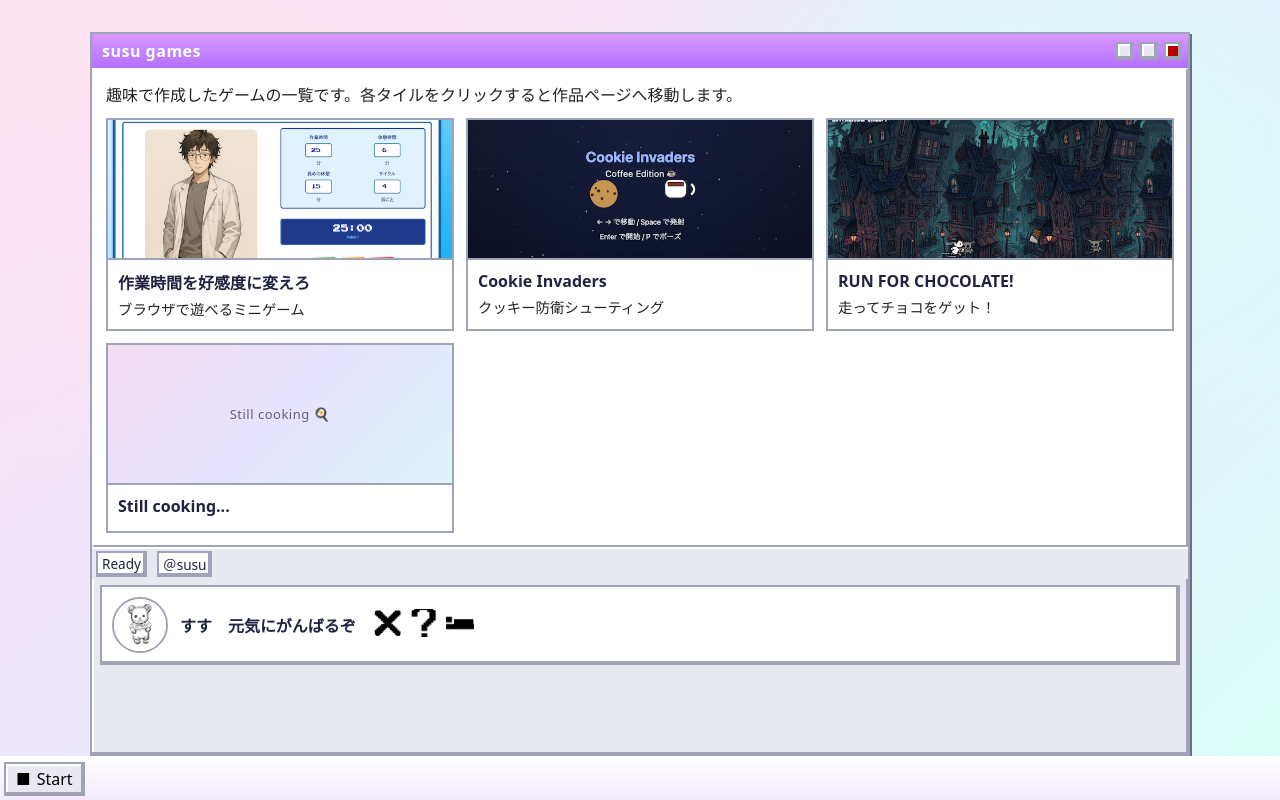
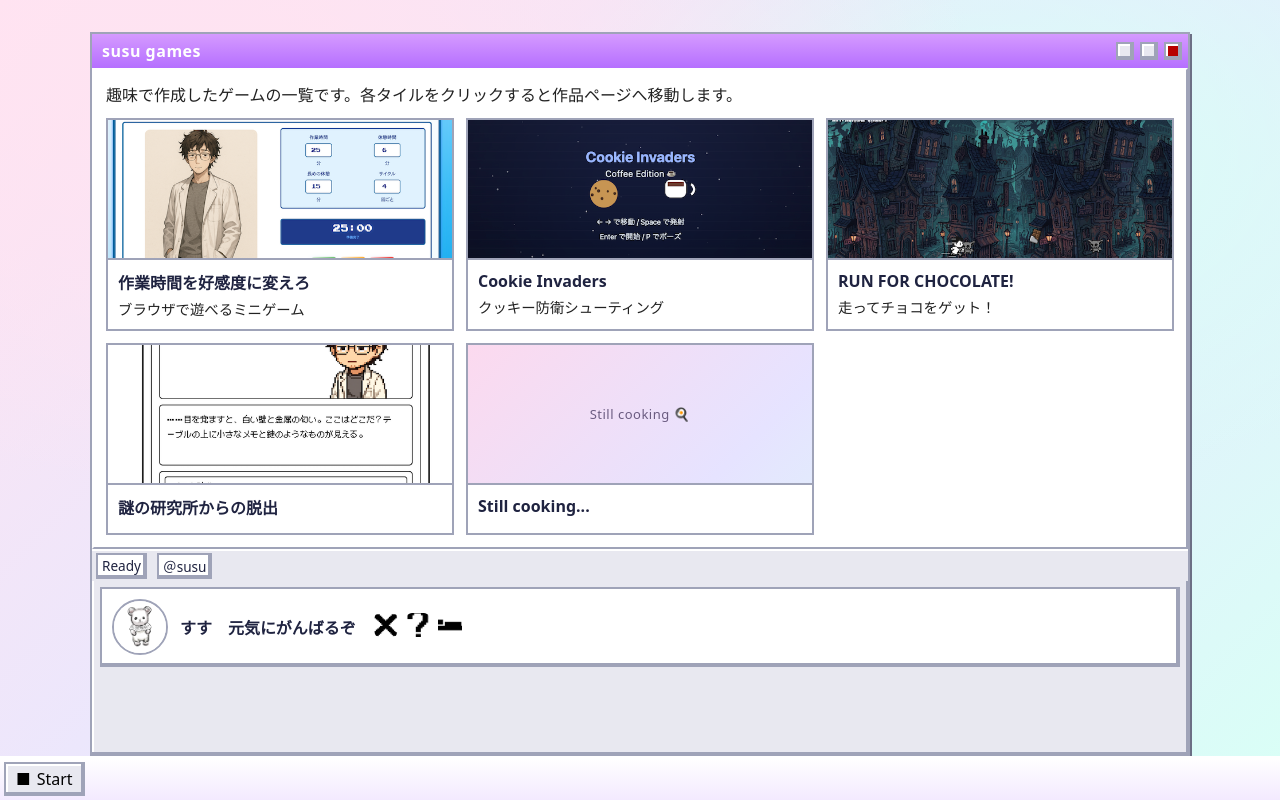
Before and after one commit to cleanpkt/susu_games, a plain HTML site: page index.html in a window 1280 px wide. Drawn offline with Linux system fonts and the light colour scheme; a web font is replaced by a local one.

Commit message:
fix: ゲーム追加

```diff
--- a/index.html
+++ b/index.html
@@ -46,7 +46,13 @@
                 <div class="tile-desc">走ってチョコをゲット！</div>
               </div>
             </a>
-            <!-- 2列目（WIPは1枚のみ） -->
+            <!-- 2列目 左: 新規タイル / 右: WIP -->
+            <a class="tile" role="listitem" href="https://lab-escape.vercel.app/" target="_blank" rel="noopener noreferrer">
+              <div class="thumb" aria-hidden="true"></div>
+              <div class="tile-info">
+                <div class="tile-title">謎の研究所からの脱出</div>
+              </div>
+            </a>
             <a class="tile wip" role="listitem" href="#" aria-label="Still cooking">
               <div class="thumb" aria-hidden="true"></div>
               <div class="tile-info">
--- a/styles.css
+++ b/styles.css
@@ -115,7 +115,7 @@ body {
 .thumb {
   background: linear-gradient(135deg, #ffd8ec, #e6e3ff, #d7fff6);
   background-size: 180% 180%;
-  background-position: center 50%;
+  background-position: 0% 50%;
   border-bottom: 2px solid var(--win98-dark);
   display: grid;
   place-items: center;
@@ -138,6 +138,13 @@ body {
   100% { background-position: 0% 50%; }
 }
 .tile.wip:hover .thumb { animation: shimmer 2.2s ease-in-out infinite; }
+
+/* 画像の左右スクロール（ホバー中のみ連続） */
+@keyframes panX {
+  0%   { background-position: 0% 50%; }
+  50%  { background-position: 100% 50%; }
+  100% { background-position: 0% 50%; }
+}
 
 .tile-info { padding: 10px; background: var(--win98-light); }
 .tile-title { font-weight: 700; margin-bottom: 4px; }
@@ -203,11 +210,12 @@ body {
 }
 .grid .tile:nth-child(1) .thumb::after { content: ''; }
 
-/* ホバー時、画像が枠内で少しスクロールする表現（1〜3枚目） */
-.grid .tile:nth-child(1):hover .thumb,
-.grid .tile:nth-child(2):hover .thumb,
-.grid .tile:nth-child(3):hover .thumb {
-  background-position: center 42%;
+/* ホバー時、画像が枠内で左右にパン（1〜4枚目） */
+.grid .tile:nth-child(1) .thumb:hover,
+.grid .tile:nth-child(2) .thumb:hover,
+.grid .tile:nth-child(3) .thumb:hover,
+.grid .tile:nth-child(4) .thumb:hover {
+  animation: panX 8s linear infinite;
 }
 
 /* 真ん中・右のタイルにサムネ設定 */
@@ -224,6 +232,14 @@ body {
   background-position: center;
 }
 .grid .tile:nth-child(3) .thumb::after { content: ''; }
+
+/* 2列目 左のタイルにサムネ設定 */
+.grid .tile:nth-child(4) .thumb {
+  background-image: url('images/game4.png');
+  background-size: cover;
+  background-position: center;
+}
+.grid .tile:nth-child(4) .thumb::after { content: ''; }
 
 /* 2列目WIP: サムネにStill cooking + 目玉焼き */
 .tile.wip .thumb::after {
@@ -261,8 +277,8 @@ body {
   gap: 8px;
 }
 .profile .links img {
-  width: 28px;
-  height: 28px;
+  width: 24px;  /* 少し縮小 */
+  height: 24px; /* 少し縮小 */
   object-fit: cover;
   border-radius: 6px;
   border: none; /* グレー枠を削除 */
```
Also changed, not shown: images/game4.png (added).
